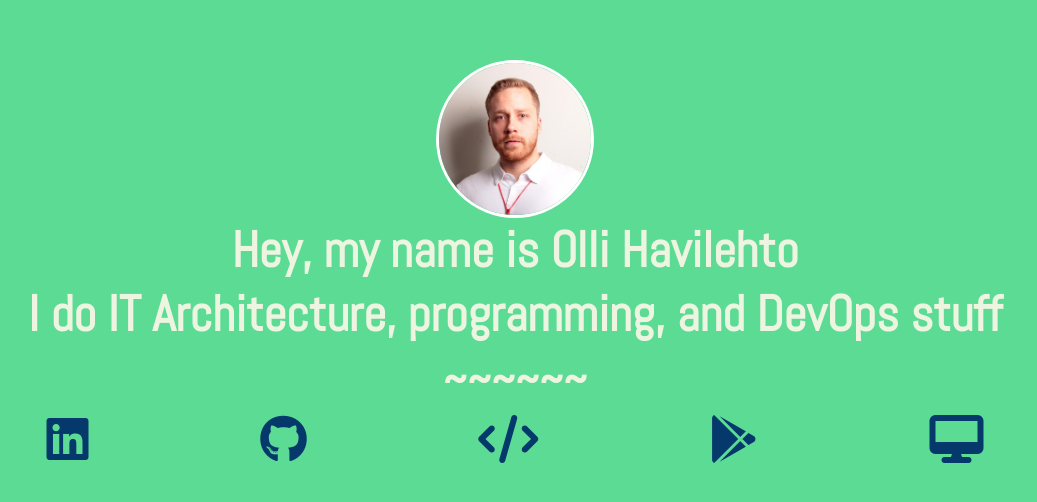
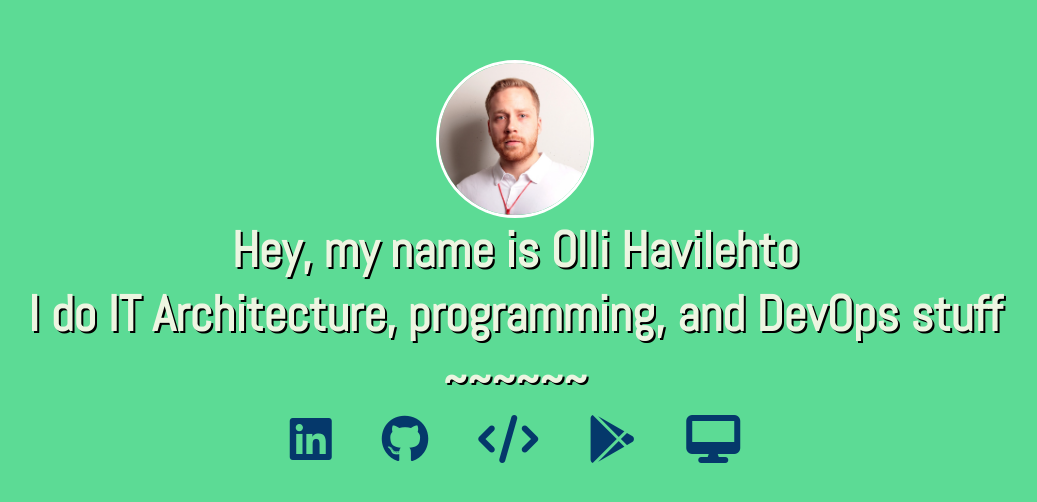
Before and after one commit to olli1337/homepage, a React (Create React App) app: page / in a window 1280 px wide. Shown: the part 136-638 px from the top of the page, without its empty margins (125-1162 px from the left). Built offline with nearby package versions, Linux system fonts and the light colour scheme.

Commit message:
Tidy up styles, remove unnecessary commits, enhance SocialLink class prop handling

```diff
--- a/src/App.js
+++ b/src/App.js
@@ -1,29 +1,25 @@
 import React from 'react';
 import './App.css';
-import Console from "./components/Console/Console"
-import styles from './App.module.css';
 import SocialLink from './components/SocialLink/SocialLink';
-import socialLinkStyles from './components/SocialLink/SocialLink.module.css'
 
 function App() {
   return (
-    <div className="App">
+    <div className={'App'}>
       <div id='container'>
-        <div style={{ display: 'flex', flexDirection: 'column', width: '100%', alignItems: 'center', backgroundColor: '#5CDB95',  color: '#EDF5E1', fontWeight: 'bold', fontSize: '50px', fontFamily: 'Abel' }}>
-
-          <div className='avatarWrapper'>
+        <div style={{ display: 'flex', flexDirection: 'column', width: '100%', alignItems: 'center', backgroundColor: '#5CDB95', color: '#EDF5E1', fontWeight: 'bold', fontSize: '50px', fontFamily: 'Abel' }}>
+          <div className={'avatarWrapper'}>
             <img src={'/img/avatar.png'} alt='Avatar' className='avatar' />
           </div>
-          <div style={{ display: 'flex' }} >Hey, my name is Olli Havilehto</div>
-          <div style={{ display: 'flex' }}>I do IT Architecture, programming, and DevOps stuff</div>
-          <div style={{ display: 'flex' }}>~~~~~~</div>
+          <div style={{ display: 'flex', padding: '0 5px 0 5px', textShadow: '2px 2px black' }} >Hey, my name is Olli Havilehto</div>
+          <div style={{ display: 'flex', padding: '0 5px 0 5px', textShadow: '2px 2px black' }}>I do IT Architecture, programming, and DevOps stuff</div>
+          <div style={{ display: 'flex', padding: '0 5px 0 5px', textShadow: '2px 2px black' }}>~~~~~~</div>
         </div>
-        <div style={{ display: 'flex', color: 'white', width: '100%',  justifyContent: 'space-evenly', backgroundColor: '#5CDB95' }}>
-            <SocialLink iconName="fab fa-linkedin" linkTarget={'https://www.linkedin.com/in/havilehto/'} tooltipText={'LinkedIn'} />
-            <SocialLink iconName="fab fa-github" linkTarget={'https://github.com/olli1337'} tooltipText={'Github'} />
-            <SocialLink iconName="fas fa-code" linkTarget={'https://leetcode.com/olli1337/'} tooltipText={'LeetCode'} />
-            <SocialLink iconName="fab fa-google-play" linkTarget={'https://play.google.com/store/apps/developer?id=Havilehto+Technologies+Shaping+Your+Future&hl=fi'} tooltipText={'Google Play'} />
-            <SocialLink iconName="fas fa-desktop" linkTarget={'https://www.google.fi'} tooltipText={'Web apps'} />
+        <div style={{ display: 'flex', color: 'white', width: '100%', justifyContent: 'center', backgroundColor: '#5CDB95' }}>
+          <SocialLink iconName="fab fa-linkedin" linkTarget={'https://www.linkedin.com/in/havilehto/'} tooltipText={'LinkedIn'} />
+          <SocialLink iconName="fab fa-github" linkTarget={'https://github.com/olli1337'} tooltipText={'Github'} />
+          <SocialLink iconName="fas fa-code" linkTarget={'https://leetcode.com/olli1337/'} tooltipText={'LeetCode'} />
+          <SocialLink iconName="fab fa-google-play" linkTarget={'https://play.google.com/store/apps/developer?id=Havilehto+Technologies+Shaping+Your+Future&hl=fi'} tooltipText={'Google Play'} />
+          <SocialLink iconName="fas fa-desktop" linkTarget={'https://www.google.fi'} tooltipText={'Web apps'} />
         </div>
       </div>
     </div>
@@ -31,27 +27,3 @@ function App() {
 }
 
 export default App;
-
-/*
-          <div className={styles.displayConsole}>
-            <Console />
-          </div>
-          */
-
-/*
-        <div style={{ display: 'flex', flexDirection: 'column', width: '100%', height: '100%', alignItems: 'center', justifyContent: 'center' }}>
-</div>
-*/
-
-
-
-/*
-
-          <div className={socialLinkStyles.tooltip}>
-            <span class={socialLinkStyles.tooltipText}> Travis CI </span>
-            <a href="https://travis-ci.com/github/olli1337/homepage" target="_blank" rel="noopener noreferrer">
-              <img src="https://travis-ci.com/olli1337/homepage.svg?branch=master" alt="build status" />
-            </a>
-          </div>
-
-*/
--- a/src/App.module.css
+++ b/src/App.module.css
@@ -10,7 +10,3 @@
     justify-content: center;
     background-color: #5CDB95;
 }
-
-/*
-//style={{ display: 'flex', alignItems: 'center', width: '100%', height: '100%', justifyContent: 'center', backgroundColor: '#143B40',  }}
-*/
--- a/src/components/SocialLink/SocialLink.js
+++ b/src/components/SocialLink/SocialLink.js
@@ -2,17 +2,12 @@ import React from 'react';
 import styles from './SocialLink.module.css';
 
 class SocialLink extends React.Component {
-    constructor(props) {
-        super(props);
-        this.state = props;
-    }
-
     render() {
         return (
             <div className={styles.tooltip}>
-                <span class={styles.tooltipText}> {this.state.tooltipText} </span>
-                <a className={styles.linkElement} href={this.state.linkTarget} target="_blank" rel="noopener noreferrer">
-                    <i class={this.state.iconName}></i>
+                <span className={styles.tooltipText}> {this.props.tooltipText} </span>
+                <a className={styles.linkElement} href={this.props.linkTarget} target="_blank" rel="noopener noreferrer">
+                    <i className={this.props.iconName}></i>
                 </a>
             </div>
         )
--- a/src/components/SocialLink/SocialLink.module.css
+++ b/src/components/SocialLink/SocialLink.module.css
@@ -6,6 +6,7 @@
 .tooltip {
     position: relative;
     display: flex;
+    padding: 0 25px 0 25px;
   }
 
   .tooltip .tooltipText {
```
Also changed, not shown: src/App.css (+1 -13 lines).
